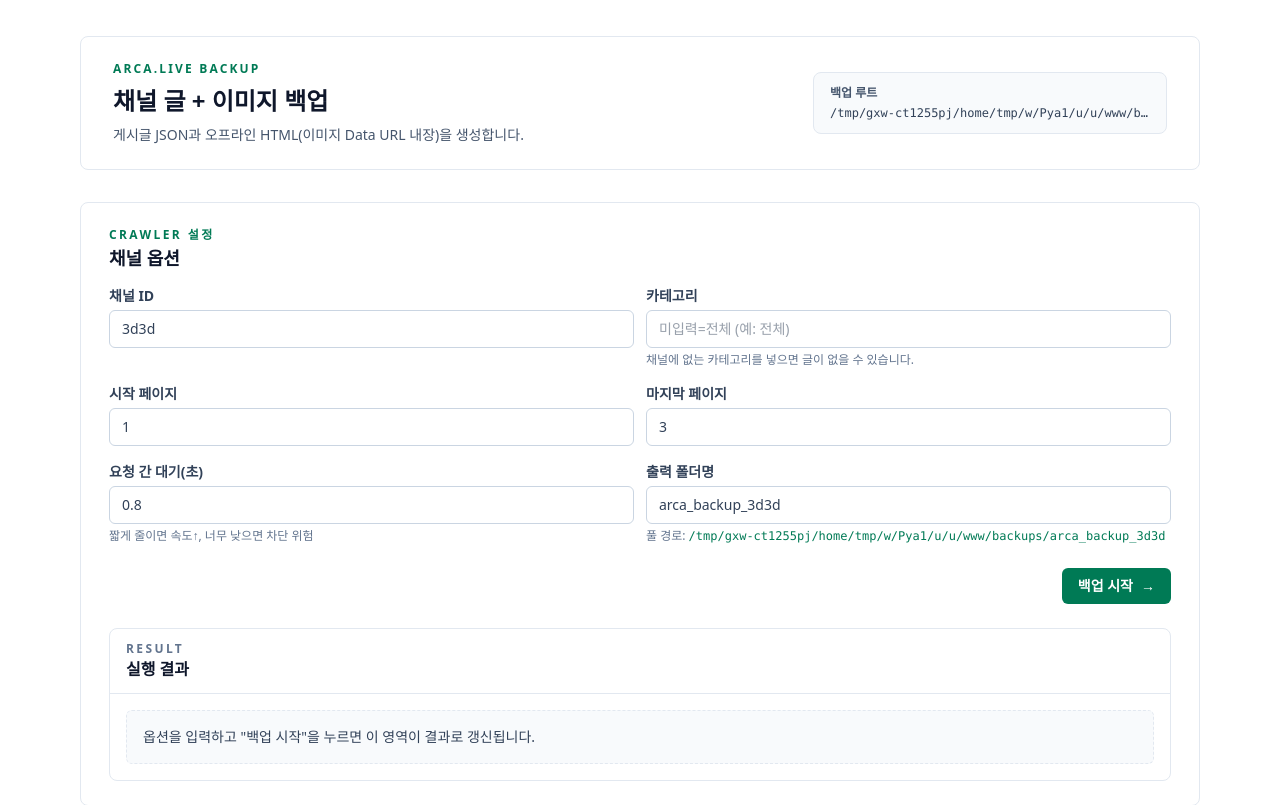
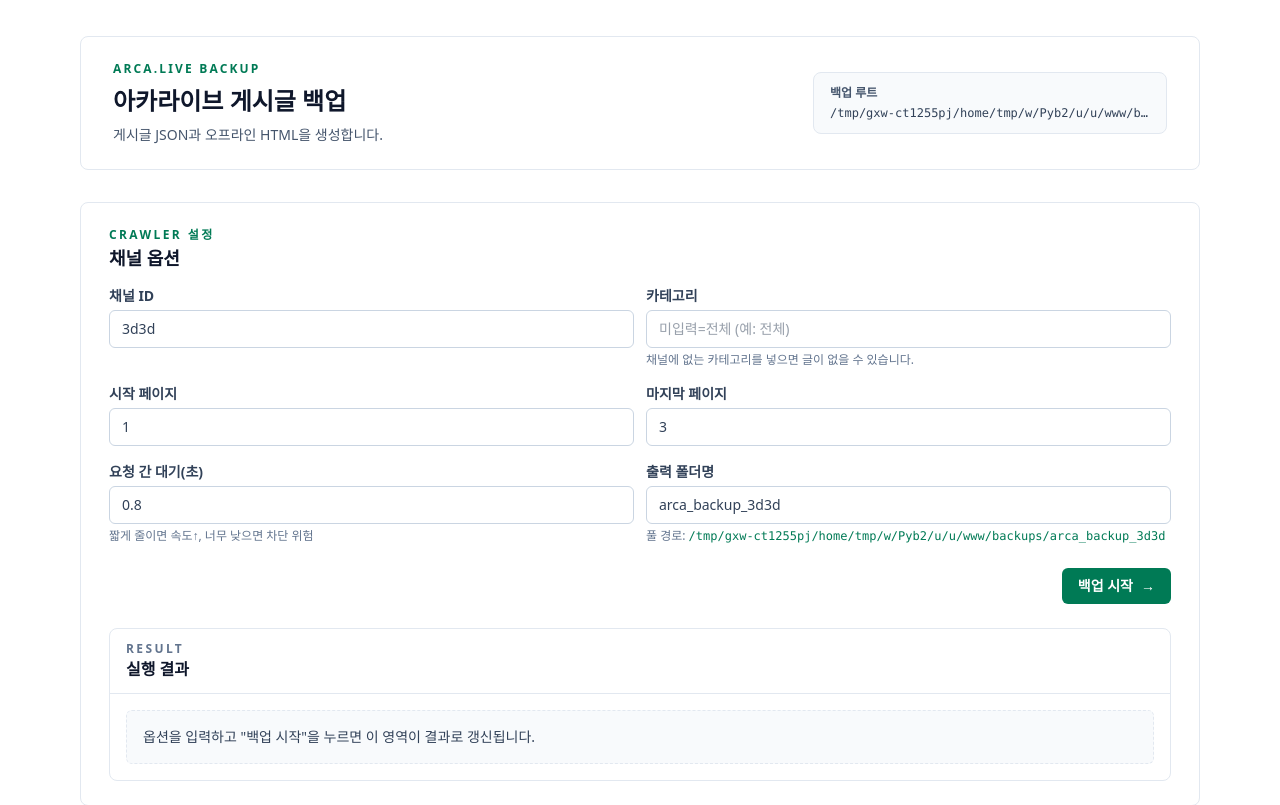
Before and after one commit to oot50674/arca_crawler, a Flask app: page / in a window 1280 px wide. Shown: the part 61-866 px from the top of the page. Run offline with Flask 3, Linux system fonts and the light colour scheme; style sheets or scripts are compiled from the project's sources; some libraries are stand-ins or nearby versions.

Commit message:
modified:   app/templates/index.html

```diff
--- a/app/templates/index.html
+++ b/app/templates/index.html
@@ -6,8 +6,8 @@
         <div id="intro-inner" class="intro-inner flex flex-col gap-3 md:flex-row md:items-center md:justify-between">
             <div id="intro-copy" class="intro-copy space-y-2">
                 <p class="text-xs font-semibold uppercase tracking-[0.18em] text-emerald-700">Arca.live Backup</p>
-                <h1 class="text-2xl font-bold text-slate-900">채널 글 + 이미지 백업</h1>
-                <p class="text-sm text-slate-600 max-w-2xl">게시글 JSON과 오프라인 HTML(이미지 Data URL 내장)을 생성합니다.</p>
+                <h1 class="text-2xl font-bold text-slate-900">아카라이브 게시글 백업</h1>
+                <p class="text-sm text-slate-600 max-w-2xl">게시글 JSON과 오프라인 HTML을 생성합니다.</p>
             </div>
             <div id="intro-meta" class="intro-meta rounded-lg border border-slate-200 bg-slate-50 px-4 py-3">
                 <p class="text-xs font-semibold text-slate-600">백업 루트</p>
```
